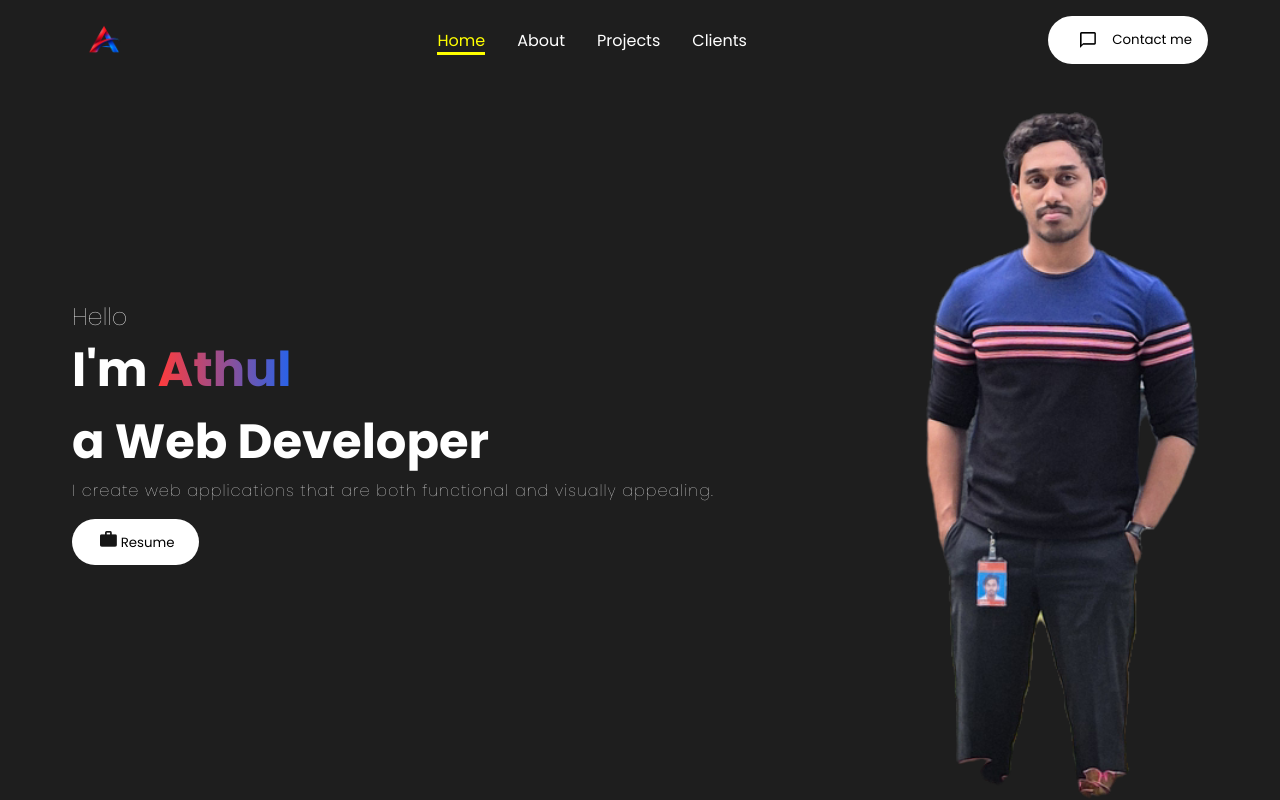
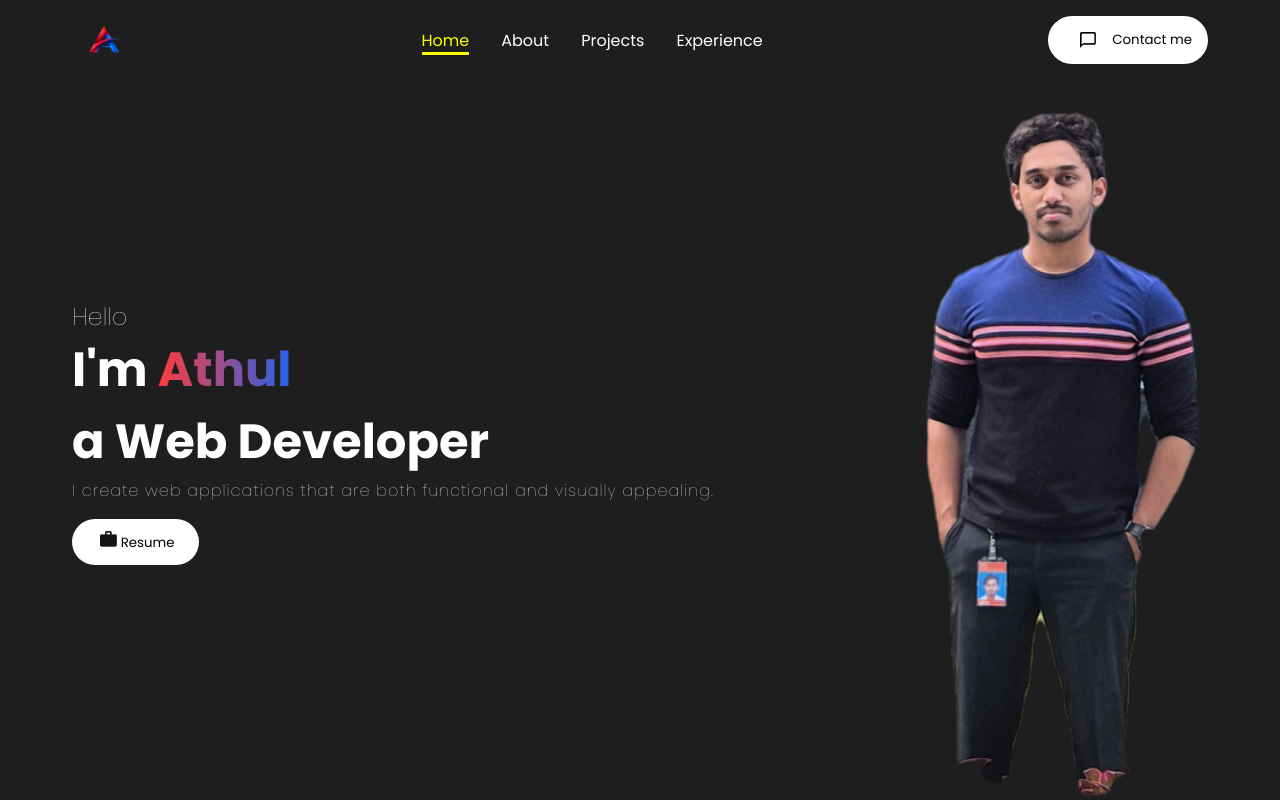
Before and after one commit to Athul1142003/Portfolio-fe, a React (Create React App) app: page / in a window 1280 px wide. Shown: the top 800 px of the page. Built offline with nearby package versions, Linux system fonts and the light colour scheme.

Commit message:
changed clients to experience

```diff
--- a/src/components/NavBar/navbar.js
+++ b/src/components/NavBar/navbar.js
@@ -14,7 +14,7 @@ const NavBar = () => {
                 <Link activeClass='active' spy={true} to='intro' smooth={true} offset={-100} duration={500} className="desktopMenuLinkItem">Home</Link>
                 <Link activeClass='active' spy={true} to='skills' smooth={true} offset={-50} duration={500} className="desktopMenuLinkItem">About</Link>
                 <Link activeClass='active' spy={true} to='works' smooth={true} offset={-50} duration={500} className="desktopMenuLinkItem">Projects</Link>
-                <Link activeClass='active' spy={true} to='clients' smooth={true} offset={-50} duration={500} className="desktopMenuLinkItem">Clients</Link>
+                <Link activeClass='active' spy={true} to='clients' smooth={true} offset={-50} duration={500} className="desktopMenuLinkItem">Experience</Link>
             </div>
             <button className="desktopMenuBtn" onClick={() => { document.getElementById('contact').scrollIntoView({ behavior: 'smooth' }); }}>
                 <img src={contactImg} alt="Menu" className="desktopMenuImg" />Contact me</button>
@@ -24,7 +24,7 @@ const NavBar = () => {
                 <Link activeClass='active' spy={true} to='intro' smooth={true} offset={-100} duration={500} className="listItem" onClick={()=>setShowMenu(false)}>Home</Link>
                 <Link activeClass='active' spy={true} to='skills' smooth={true} offset={-50} duration={500} className="listItem" onClick={()=>setShowMenu(false)}>About</Link>
                 <Link activeClass='active' spy={true} to='works' smooth={true} offset={-50} duration={500} className="listItem" onClick={()=>setShowMenu(false)}>Projects</Link>
-                <Link activeClass='active' spy={true} to='clients' smooth={true} offset={-50} duration={500} className="listItem" onClick={()=>setShowMenu(false)}>Clients</Link>
+                <Link activeClass='active' spy={true} to='clients' smooth={true} offset={-50} duration={500} className="listItem" onClick={()=>setShowMenu(false)}>Experience</Link>
                 <Link activeClass='active' spy={true} to='contact' smooth={true} offset={-50} duration={500} className="listItem" onClick={()=>setShowMenu(false)}>Contact</Link>
             </div>
                 </nav>
```
